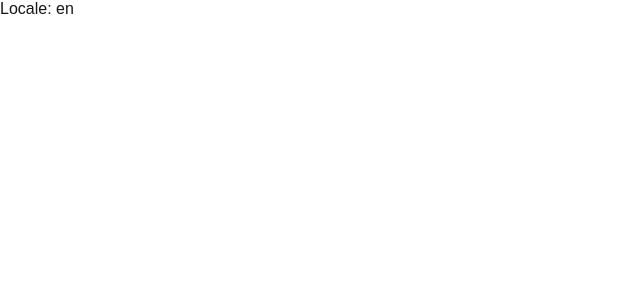
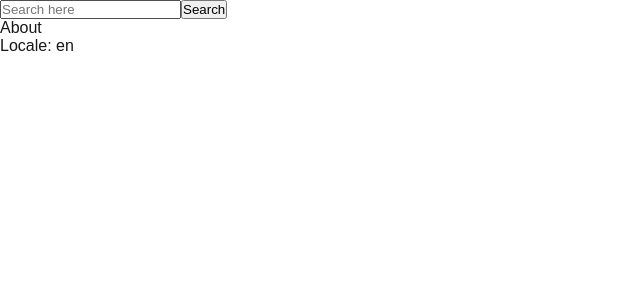
Before and after one commit to Suprelf/suprelf-REACT2026Q2, a Next.js app: page /en in a window 1280 px wide. Shown: the top 300 px of the page, without its empty margins (0-640 px from the left). Built offline with nearby package versions, Linux system fonts and the light colour scheme.

Commit message:
feat: migrate search bar

```diff
--- /dev/null
+++ b/src/app/[locale]/(main)/layout.tsx
@@ -0,0 +1,16 @@
+"use client";
+
+import SearchBar from "@/components/searchBar/searchBar";
+
+export default function MainLayout({
+  children,
+}: {
+  children: React.ReactNode;
+}) {
+  return (
+    <>
+      <SearchBar onSearch={(value) => console.log(value)} />
+      {children}
+    </>
+  );
+}
--- /dev/null
+++ b/src/components/searchBar/searchBar.tsx
@@ -0,0 +1,60 @@
+'use client';
+
+import { useEffect, useState } from 'react';
+import Link from 'next/link';
+
+
+import { useLocalStorage } from '../../hooks/useLocalStorage';
+
+type Props = {
+  onSearch: (value: string) => void;
+};
+
+const SearchBar = ({ onSearch }: Props) => {
+  const [storedValue, setStoredValue] = useLocalStorage('last', '');
+  const [inputValue, setInputValue] = useState('');
+
+  useEffect(() => {
+    setInputValue(storedValue);
+  }, [storedValue]);
+
+  const handleInput = (e: React.ChangeEvent<HTMLInputElement>) => {
+    setInputValue(e.target.value);
+  };
+
+  const handleSearch = () => {
+    const trimmed = inputValue.trim();
+
+    if (!trimmed || trimmed === storedValue) return;
+
+    setStoredValue(trimmed);
+    onSearch(trimmed);
+  };
+
+  return (
+    <div className="main-container">
+      <div className="search-container">
+
+        <input
+          value={inputValue}
+          onChange={handleInput}
+          placeholder="Search here"
+          className="search-input"
+        />
+
+        <button onClick={handleSearch} className="search-button">
+          Search
+        </button>
+      </div>
+
+      <div className="app-buttons">
+        <Link className="about-link search-button" href="/en/about"> {/*TODO ROUTES*/}
+          About
+        </Link>
+
+      </div>
+    </div>
+  );
+};
+
+export default SearchBar;
```
Also changed, not shown: src/app/[locale]/(main)/page.tsx (renamed from src/app/[locale]/page.tsx).
